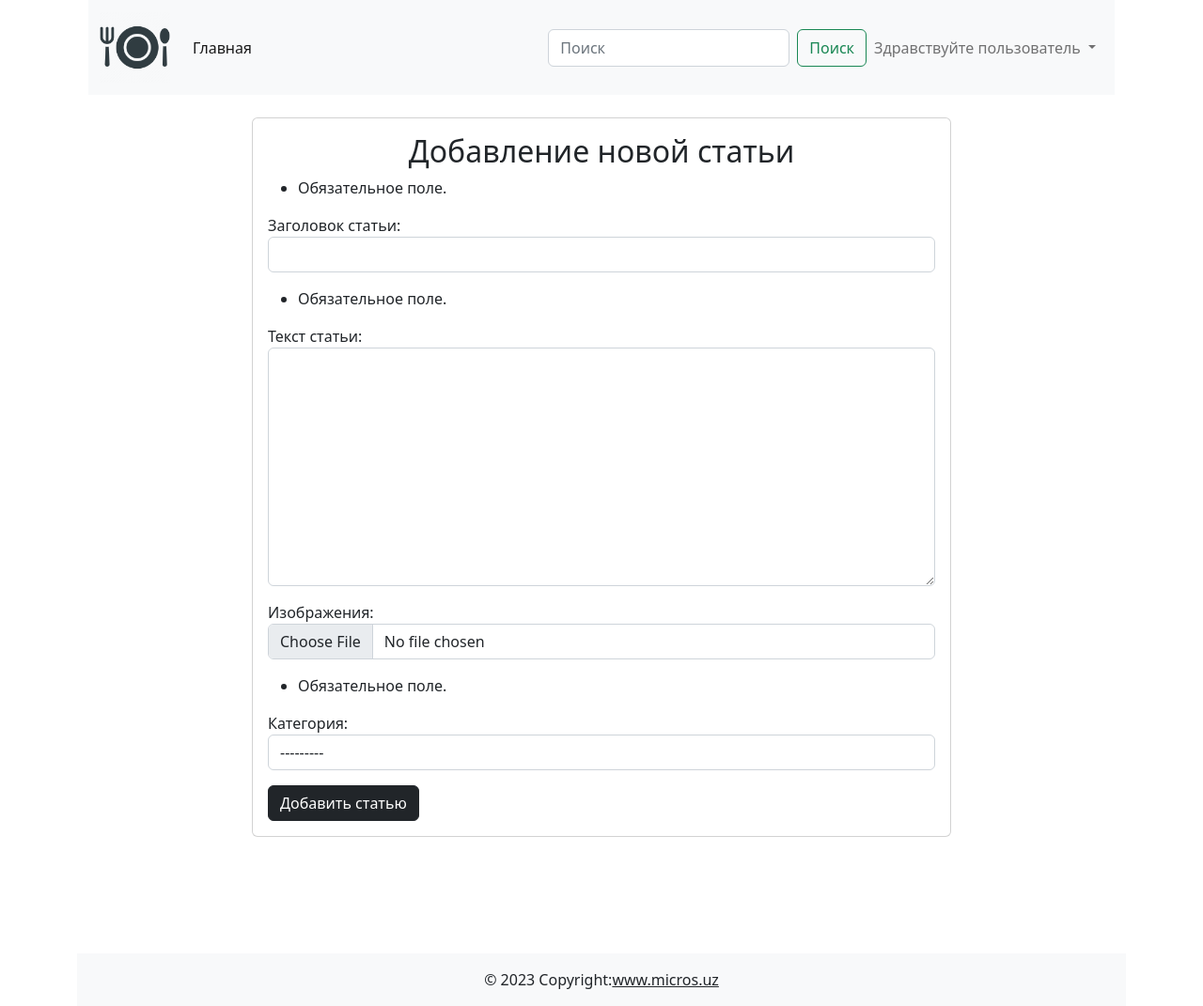
After one commit to bekthat/foodblog, a Django app: page /add_article/ in a window 1280 px wide. The commit adds this page. Shown: the whole page at 94% size. Run offline with Django 5.2, Linux system fonts and the light colour scheme; data comes from the database, SQL or seed files in the repository; both versions use the stored data as it was after the commit.

Commit message:
Added post add page, forms, views

```diff
--- /dev/null
+++ b/cooking/forms.py
@@ -0,0 +1,13 @@
+from django import forms
+from .models import Posts
+
+class PostAddForm(forms.ModelForm):
+    class Meta:
+        model = Posts
+        fields = ['title', 'content', 'photo', 'category']
+        widgets = {
+            'title': forms.TextInput(attrs={'class': 'form-control'}),
+            'content': forms.Textarea(attrs={'class': 'form-control'}),
+            'photo': forms.FileInput(attrs={'class': 'form-control'}),
+            'category': forms.Select(attrs={'class': 'form-control'}),
+        }
--- /dev/null
+++ b/cooking/templates/cooking/article_add_form.html
@@ -0,0 +1,22 @@
+{%  extends 'base.html' %}
+
+{% block main %}
+
+<div class="d-flex justify-content-center">
+    <div class="card col-8 mb-4 mt-4">
+        <div class="card-body">
+            <h2 class="text-center">Добавление новой статьи</h2>
+            <form action="" method="post" enctype="multipart/form-data">
+                {% csrf_token %}
+                <!--  Fields for filling-->
+                {{ form.as_p }}
+                <button class="btn btn-dark" type="submit">Добавить статью</button>
+            </form>
+        </div>
+    </div>
+</div>
+<div>
+    <div style="margin-top: 100px;"></div>
+</div>
+
+{% endblock main %}
--- a/cooking/urls.py
+++ b/cooking/urls.py
@@ -5,4 +5,5 @@ urlpatterns = [
     path('', index, name='index'),
     path('category/:<int:pk>/', category_list, name='category_list'),
     path('post/<int:pk>', post_detail, name='post_detail'),
+    path('add_article/', post_add, name='add'),
 ]
--- a/cooking/views.py
+++ b/cooking/views.py
@@ -1,6 +1,7 @@
-from django.shortcuts import render
+from django.shortcuts import render, redirect
 from .models import Category, Posts
 from django.db.models import F
+from .forms import PostAddForm
 
 
 def index(request):
@@ -35,3 +36,20 @@ def post_detail(request, pk):
     }
 
     return render(request, 'cooking/article_detail.html', context)
+
+
+def post_add(request):
+    if request.method == 'POST':
+        form = PostAddForm(request.POST, request.FILES)
+        if form.is_valid():
+            post = Posts.objects.create(**form.cleaned_data)
+            post.save()
+            return redirect('post_detail', post.pk)
+    else:
+        form = PostAddForm(request.POST)
+
+    context = {
+        'form': form,
+        'title':'Добавить статью'
+    }
+    return render(request, 'cooking/article_add_form.html', context)
--- a/templates/components/_navbar.html
+++ b/templates/components/_navbar.html
@@ -24,7 +24,7 @@
                                         </a>
                                         <ul class="dropdown-menu" aria-labelledby="navbarDropdown">
                                             <li><a class="dropdown-item" href="#!">Моя страница</a></li>
-                                            <li><a class="dropdown-item" href="#!">Добавить статью</a></li>
+                                            <li><a class="dropdown-item" href="{% url 'add' %}">Добавить статью</a></li>
                                             <li><hr class="dropdown-divider"></li>
                                             <li><a class="dropdown-item" href="#!">Выход</a></li>
                                         </ul>
```
Also changed, not shown: db.sqlite3, media/photos/3380082705c365219c04fd0e0bf4a74c.jpg (added).
